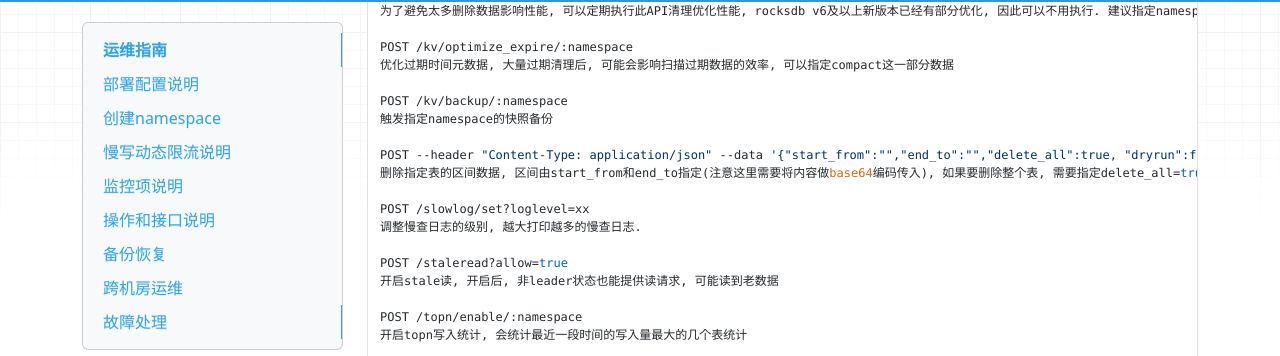
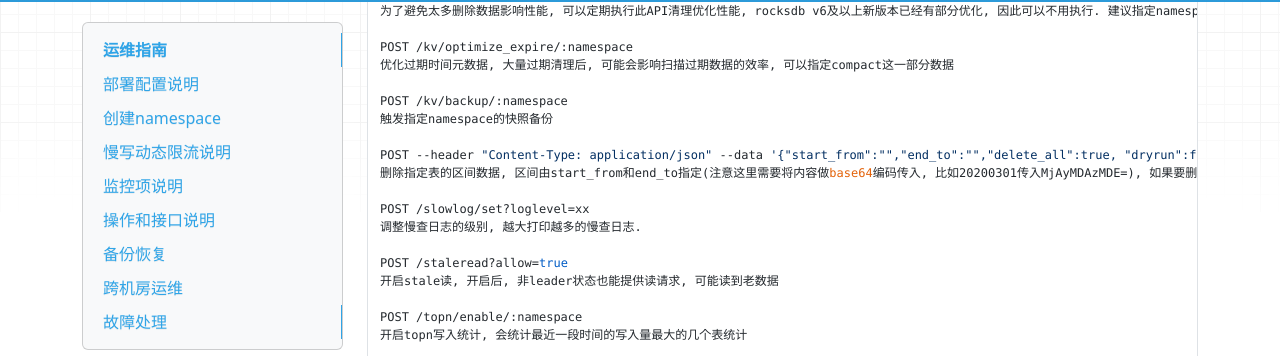
Before and after one commit to absolute8511/ZanRedisDB, an MkDocs documentation site: the page built from doc/operation-guide.md, in a window 1280 px wide and 900 px high, scrolled down 4425 px. Shown: the part 94-450 px from the top of the window. Built offline with MkDocs 1.6.1, drawn with Linux system fonts in a browser that asks for light colours; nearby versions of some CDN libraries; old or Windows-style settings are respelled for this version of MkDocs.

Commit message:
update doc

```diff
--- a/doc/operation-guide.md
+++ b/doc/operation-guide.md
@@ -226,7 +226,7 @@ POST /kv/backup/:namespace
 触发指定namespace的快照备份
 
 POST --header "Content-Type: application/json" --data '{"start_from":"","end_to":"","delete_all":true, "dryrun":false}' /kv/delrange/:namespace/:table
-删除指定表的区间数据, 区间由start_from和end_to指定(注意这里需要将内容做base64编码传入), 如果要删除整个表, 需要指定delete_all=true
+删除指定表的区间数据, 区间由start_from和end_to指定(注意这里需要将内容做base64编码传入, 比如20200301传入MjAyMDAzMDE=), 如果要删除整个表, 需要指定delete_all=true
 
 POST /slowlog/set?loglevel=xx
 调整慢查日志的级别, 越大打印越多的慢查日志.
```
